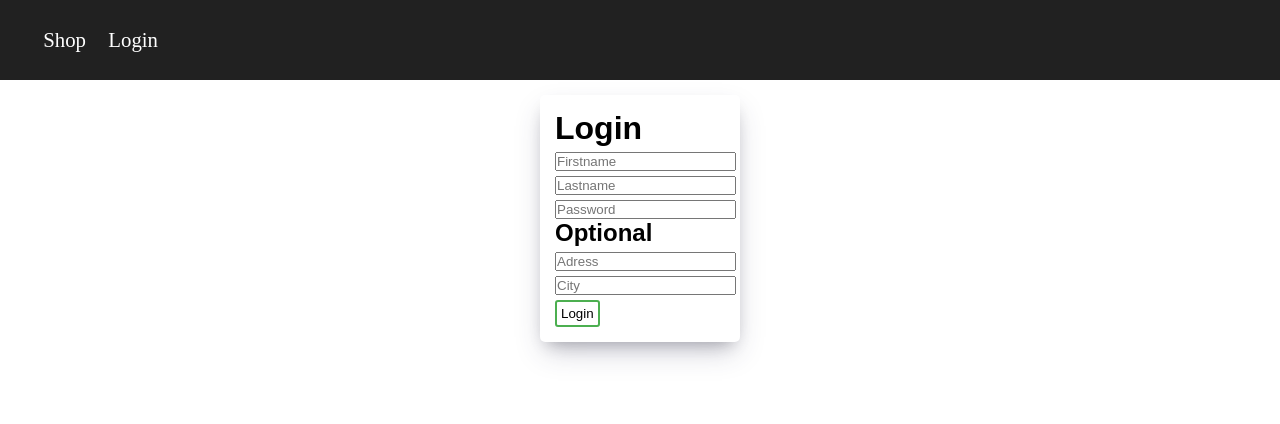
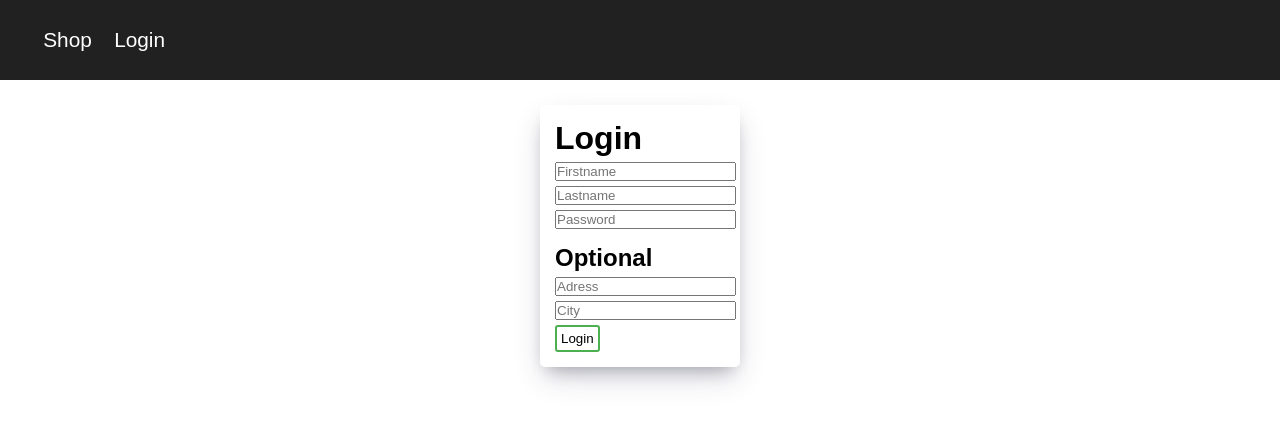
Before and after one commit to amalia980/Webshop_react, a React (Create React App) app in the folder webshop-app/: page /login in a window 1280 px wide. Shown: the top 424 px of the page. Built offline with nearby package versions, Linux system fonts and the light colour scheme.

Commit message:
löste inputfälten och knappen, fixade lite styling på Login och la samma font på navbaren

```diff
--- a/webshop-app/src/components/CSS/Navbar.css
+++ b/webshop-app/src/components/CSS/Navbar.css
@@ -1,3 +1,6 @@
+* {
+    font-family: Arial, Helvetica, sans-serif;
+}
 
 .loggedInNav{
     display: flex;
--- a/webshop-app/src/pages/CSS/Login.css
+++ b/webshop-app/src/pages/CSS/Login.css
@@ -1,6 +1,6 @@
 .loginForm {
     margin:auto;
-    margin-top:15px;
+    margin-top:25px;
     padding: 15px;
     width: 200px;
     height: auto;
@@ -35,3 +35,7 @@
 .loginForm input, button {
     margin-top:5px;
 }
+
+.loginForm h2 {
+    margin-top:15px;
+}
--- a/webshop-app/src/pages/Login.js
+++ b/webshop-app/src/pages/Login.js
@@ -1,4 +1,4 @@
-import { useContext, useState } from "react";
+import { useContext } from "react";
 import { UserContext } from "../context/UserContext";
 import { useNavigate } from "react-router-dom";
 import "./CSS/Login.css";
@@ -8,12 +8,9 @@ const Login = () => {
 
   const {user, setUser, setLoggedIn } = useContext(UserContext);
 
-  const [disabled, setDisabled] = useState(true)
-
 
   const handleInput = (e) => {
     setUser({...user, [e.target.name]: e.target.value });
-    setDisabled(false)
   };
 
   const handleLoginUser = (e) => {
@@ -27,13 +24,13 @@ const Login = () => {
   <div className="loginForm">
      <h1>Login</h1>
       <form onSubmit={handleLoginUser}>
-       <input name="firstname" placeholder="Firstname" onChange={handleInput} />
-       <input name="lastname" placeholder="Lastname" onChange={handleInput} />
-       <input name="password" type="password" placeholder="Password" onChange={handleInput} />
+       <input name="firstname" placeholder="Firstname" onChange={handleInput} required />
+       <input name="lastname" placeholder="Lastname" onChange={handleInput} required />
+       <input name="password" type="password" placeholder="Password" onChange={handleInput} required />
        <h2>Optional</h2>
        <input name="adress" placeholder="Adress" onChange={handleInput} />
        <input name="city" placeholder="City" onChange={handleInput} />
-        <button className="loginButton" type="submit" disabled={disabled}>Login</button>
+        <button className="loginButton" type="submit">Login</button>
        </form>
     </div>
   </>
```
